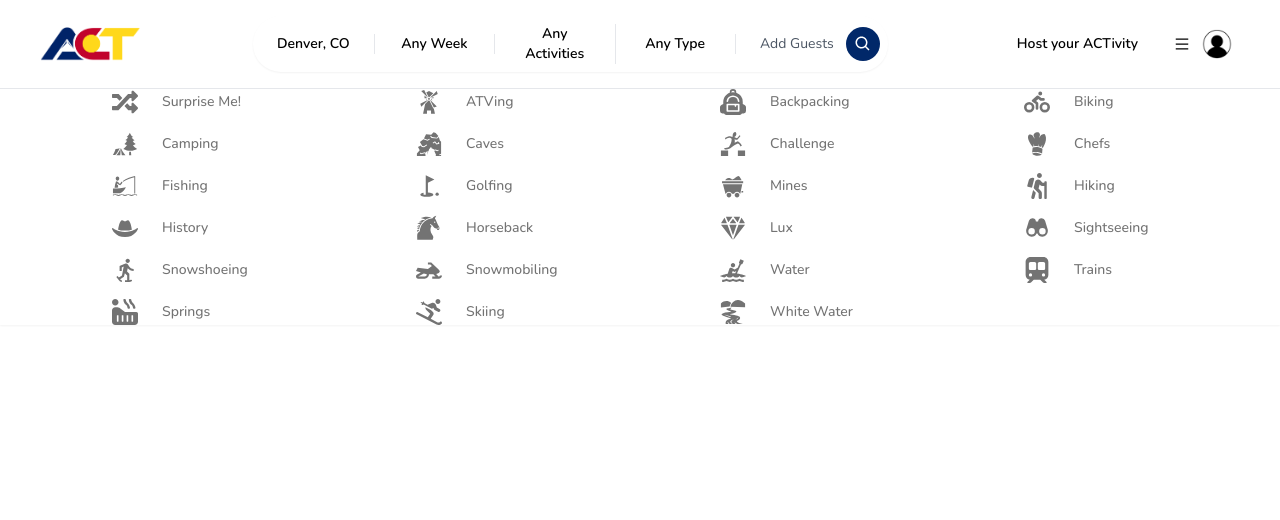
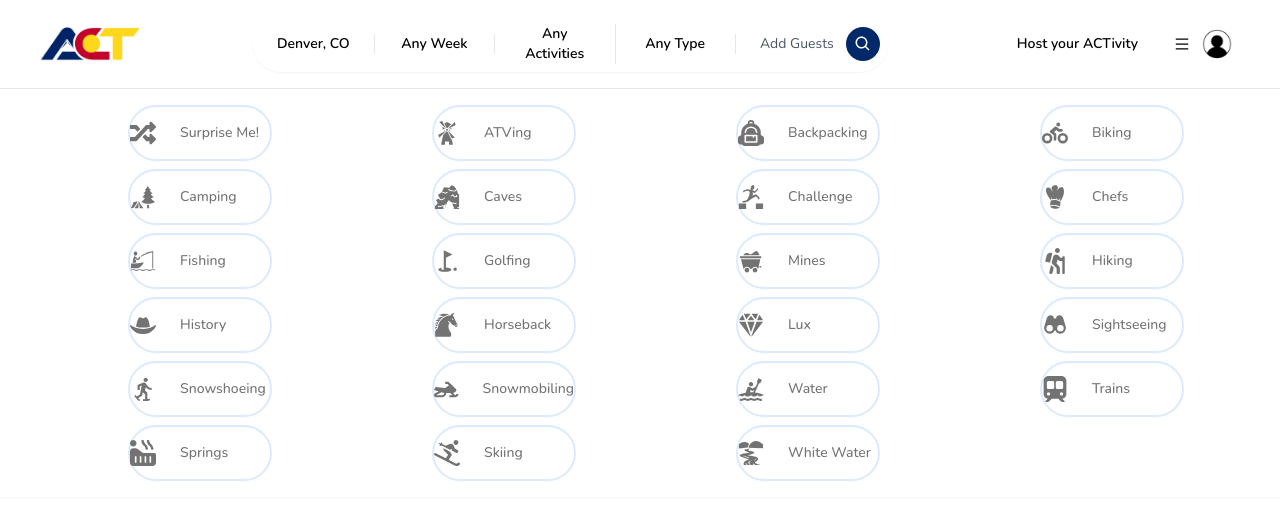
Before and after one commit to ACTOTA/actotaFront, a Next.js app: page / in a window 1280 px wide. Shown: the top 520 px of the page. Built offline with nearby package versions, Linux system fonts and the light colour scheme; no server answers.

Commit message:
refactored names

```diff
--- a/app/components/CategoryBox.tsx
+++ b/app/components/ActivityBox.tsx
@@ -6,13 +6,13 @@ import { useCallback } from "react";
 import { useRouter, useSearchParams } from "next/navigation";
 
 
-interface CategoryBoxProps {
+interface ActivityBoxProps {
   icon: IconType,
   label: string;
   selected?: boolean;
 }
 
-const CategoryBox: React.FC<CategoryBoxProps> = ({
+const ActivityBox: React.FC<ActivityBoxProps> = ({
   icon: Icon,
   label,
   selected,
@@ -29,11 +29,11 @@ const handleClick = useCallback(() => {
 
     const updatedQuery: any = {
       ...currentQuery,
-      category: label
+      activity: label
     }
 
-    if (params?.get('category') === label) {
-      delete updatedQuery.category;
+    if (params?.get('activity') === label) {
+      delete updatedQuery.activity;
     }
 
     const url = qs.stringifyUrl({
@@ -48,18 +48,22 @@ const handleClick = useCallback(() => {
     <div
       onClick={handleClick}
       className={`
+      hover:bg-slate-300
+        border-blue-100
+        border-2
+        rounded-full
         m-auto
         flex
         gap-6
+        h-14
         w-1/2
         hover:text-logo-blue
         transition
         cursor-pointer
-        ${selected ? 'border-b-neutral-800' : 'border-transparent'}
         ${selected ? 'text-logo-blue' : 'text-neutral-500'}
       `}
     >
-      <Icon size={26} />
+      <Icon size={26} className="my-auto"/>
       <div className="font-medium text-sm my-auto">
         {label}
       </div>
@@ -67,4 +71,4 @@ const handleClick = useCallback(() => {
    );
 }
 
-export default CategoryBox;
+export default ActivityBox;
--- a/app/components/navbar/Categories.tsx
+++ b/app/components/navbar/Activities.tsx
@@ -28,12 +28,12 @@ import { IoDiamond } from 'react-icons/io5';
 
 import { MdOutlineKayaking, MdGolfCourse, MdSnowmobile, MdSnowshoeing } from "react-icons/md";
 
-import CategoryBox from "../CategoryBox";
+import ActivityBox from "../ActivityBox";
 import Container from '../Container';
 import { FaT } from 'react-icons/fa6';
 
 
-export const categories = [
+export const activities = [
   {
     label: 'Surprise Me!',
     icon: FaRandom,
@@ -159,9 +159,9 @@ export const categories = [
 
 ]
 
-const Categories = () => {
+const Activities = () => {
   const params = useSearchParams();
-  const category = params?.get('category');
+  const activity = params?.get('activity');
   const pathname = usePathname();
   const isMainPage = pathname === '/';
 
@@ -174,8 +174,10 @@ const Categories = () => {
       <div
         className="
           w-full
+          m-4
           grid
           gap-4
+          gap-y-2
           grid-cols-4
 
           max-xl:grid-cols-3
@@ -183,12 +185,12 @@ const Categories = () => {
           max-sm:grid-cols-1
         "
       >
-        {categories.map((item) => (
-          <CategoryBox
+        {activities.map((item) => (
+          <ActivityBox
             key={item.label}
             label={item.label}
             icon={item.icon}
-            selected={category === item.label}
+            selected={activity === item.label}
           />
         ))}
       </div>
@@ -196,4 +198,4 @@ const Categories = () => {
   );
 }
 
-export default Categories;
+export default Activities;
--- a/app/components/navbar/Navbar.tsx
+++ b/app/components/navbar/Navbar.tsx
@@ -1,7 +1,7 @@
 'use client';
 
 import Container from "../Container";
-import Categories from "./Categories";
+import Activities from "./Activities";
 import Logo from "./Logo";
 import Search from "./Search";
 import UserMenu from "./UserMenu";
@@ -39,7 +39,7 @@ const Navbar: React.FC<NavbarProps>  = ({
                 </div>
             </Container>
             </div>
-            <Categories />
+            <Activities />
         </div>
     );
 }
```
